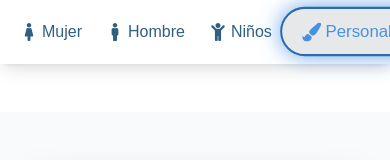
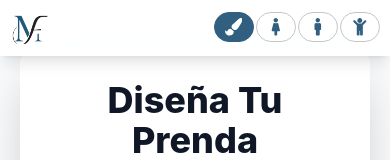
Before and after one commit to Isazaaa/meraqui_fashion, a React (Vite) app: page /customizePage in a window 390 px wide. Shown: the top 160 px of the page. Built offline with nearby package versions, Linux system fonts and the light colour scheme.

Commit message:
nuevo header, y layout corrregido

```diff
--- a/src/components/Layout.jsx
+++ b/src/components/Layout.jsx
@@ -1,18 +1,14 @@
-import React from 'react';
-import { Outlet } from 'react-router-dom';
-import Navbar from './Navbar';
-import Footer from './Footer';
+import React from "react";
+import { Outlet } from "react-router-dom";
+import Navbar from "./Navbar";
+import Footer from "./Footer";
 
 const Layout = () => {
   return (
     <>
       <Navbar />
-      {/* Ajusta el padding-top del main para compensar el header fijo y dinámico.
-          El valor 'pt-28' es un valor seguro que cubre la altura máxima del navbar.
-          En pantallas más pequeñas (md), el navbar es más pequeño, puedes ajustar si es necesario.
-          Considera la altura del navbar grande (aprox. h-28 = 112px) y la del navbar encogido (h-16 = 64px).
-      */}
-      <main className="min-h-[calc(100vh-12rem)] pt-28 md:pt-28">
+      {/* Elimina el padding-top solo en móvil, mantén en desktop/tablet */}
+      <main className="min-h-[calc(100vh-12rem)] pt-0 sm:pt-28">
         <Outlet />
       </main>
       <Footer />
@@ -24,7 +20,11 @@ const Layout = () => {
         target="_blank"
         rel="noopener noreferrer"
       >
-        <img src="https://upload.wikimedia.org/wikipedia/commons/thumb/6/6b/WhatsApp.svg/800px-WhatsApp.svg.png" alt="Contactar por WhatsApp" className="w-9 h-auto" />
+        <img
+          src="https://upload.wikimedia.org/wikipedia/commons/thumb/6/6b/WhatsApp.svg/800px-WhatsApp.svg.png"
+          alt="Contactar por WhatsApp"
+          className="w-9 h-auto"
+        />
       </a>
     </>
   );
--- a/src/components/Navbar.css
+++ b/src/components/Navbar.css
@@ -11,133 +11,154 @@ header:not(.scrolled-gradient)::after {
   display: flex;
   align-items: center;
   gap: 0.25rem; /* gap-1 en Tailwind */
-    font-family: 'Montserrat', sans-serif;
+  font-family: "Montserrat", sans-serif;
   font-weight: 500;
-    font-size: 1rem;
-    padding: 0.5rem 0.75rem; /* py-2 px-3 en Tailwind */
-    margin: 0 -0.75rem; /* -mx-3 en Tailwind, para compensar el padding */
-    border-radius: 0.375rem; /* rounded-md en Tailwind */
+  font-size: 0.95rem;
+  padding: 0.4rem 0.8rem; /* py-2 px-3 en Tailwind */
+  margin: 0;
+  border-radius: 9999px; /* Bordes redondos (pill shape) */
   position: relative;
-    overflow: hidden; /* Oculta el ::before cuando está fuera */
-    z-index: 0; /* Asegura que el ::before esté detrás del texto/icono */
   text-decoration: none; /* Quita el subrayado */
   color: #305f7f; /* text-blue-serene */
-    transition: color 0.3s ease; /* Transición para el color del texto */
-}
-
-/* Pseudo-elemento para el fondo animado */
-.nav-category-link::before {
-    content: '';
-    position: absolute;
-    top: 0;
-    left: 0;
-    width: 100%;
-    height: 100%;
-    background-color: #C2C6C8; /* light-gray-meraqui */
-    z-index: -1; /* Asegura que esté detrás del contenido */
-    transform: scaleX(0); /* Inicialmente invisible horizontalmente */
-    transform-origin: left; /* La expansión comienza desde la izquierda */
-    transition: transform 0.3s ease-out; /* Animación de expansión */
-    opacity: 0.3; /* Opacidad sutil */
+  background: #fff;
+  border: 1.5px solid #c2c6c8;
+  transition: all 0.2s;
+  min-width: 44px;
+  white-space: nowrap;
 }
 
 /* Estado hover */
-.nav-category-link:hover::before {
-    transform: scaleX(1); /* Se expande al 100% al hacer hover */
-    transform-origin: left;
-}
-
-/* Estado activo */
-.nav-category-link.active::before {
-    transform: scaleX(1); /* También se expande al 100% cuando está activo */
-    transform-origin: left;
-    background-color: #C2C6C8; /* Mismo color o ligeramente diferente si lo deseas */
-    opacity: 0.4; /* Ligeramente más opaco que el hover para distinguirlo */
+.nav-category-link:hover,
+.nav-category-link.active {
+  background: #305f7f;
+  color: #fff;
+  border-color: #305f7f;
 }
 
 /* Estilos para los iconos dentro del enlace */
 .nav-category-icon {
-    font-size: 1.125rem; /* text-lg */
-    transition: color 0.3s ease; /* Transición para el color del icono */
+  font-size: 1.1rem; /* text-lg */
+  transition: color 0.2s ease; /* Transición para el color del icono */
   color: #305f7f; /* text-blue-serene */
 }
 
-/* --- Estilos específicos para el botón "Personalizar" en el Navbar --- */
-.nav-category-link[href="/customizePage"] {
-    background-color: var(--blue-serene); /* Color principal: azul Meraqui */
-    color: var(--white-custom); /* Texto blanco */
-    padding: 0.6rem 1.2rem; /* Mantener padding para destacar */
-    border-radius: 9999px; /* Bordes redondos (pill shape) */
-    box-shadow: var(--shadow-md); /* Sombra inicial sutil */
-    transition: all 0.3s ease-in-out;
-    border: 2px solid var(--blue-serene); /* Borde azul inicial (mismo color que el fondo) */
-    /* Eliminar cualquier estilo de color o fondo que pudiera estar en la clase de Tailwind */
-    /* Dejamos las clases de Tailwind 'group' y 'hover:text-black-meraqui [&.active]:text-black-meraqui' en JSX
-       para el comportamiento general, pero el CSS específico sobrescribirá el color del texto. */
-    text-decoration: none; /* Asegurar que no tenga subrayado */
+/* Icono blanco en hover y activo para todos los botones del header */
+.nav-category-link:hover .nav-category-icon,
+.nav-category-link.active .nav-category-icon {
+  color: #fff !important;
+  transition: color 0.2s;
 }
 
-.nav-category-link[href="/customizePage"]:hover {
-    background-color: var(--white-custom); /* Fondo blanco al pasar el ratón */
-    color: var(--blue-serene); /* Texto azul al pasar el ratón */
-    border-color: var(--blue-serene-dark); /* Borde azul oscuro para un contraste */
-    transform: translateY(-2px) scale(1.02); /* Pequeño levantamiento y escalado */
-    box-shadow: 0 0 15px rgba(74, 144, 226, 0.6); /* Sombra con brillo azul para resaltar */
+/* Estilos para la zona izquierda del header en desktop/tablet */
+.navbar-left {
+  display: flex;
+  align-items: center;
+  gap: 18px;
 }
 
-.nav-category-link[href="/customizePage"].active {
-    background-color: var(--white-custom); /* Fondo blanco cuando está activo */
-    color: var(--blue-serene); /* Texto azul cuando está activo */
-    border-color: var(--blue-serene-dark); /* Borde azul oscuro para mantener el contraste */
-    box-shadow: 0 0 20px rgba(74, 144, 226, 0.8); /* Sombra más pronunciada al estar activo */
-    transform: scale(1.05); /* Más grande si está activo */
+.nav-personalizar {
+  background: #305f7f;
+  color: #fff;
+  border-radius: 9999px;
+  padding: 8px 18px;
+  font-weight: 600;
+  font-size: 1rem;
+  display: flex;
+  align-items: center;
+  gap: 7px;
+  border: none;
+  box-shadow: 0 2px 8px rgba(48, 95, 127, 0.08);
+  cursor: pointer;
+  transition: background 0.2s, color 0.2s;
 }
 
-/* Ajuste para el icono dentro del botón Personalizar */
-.nav-category-link[href="/customizePage"] .nav-category-icon {
-    color: var(--white-custom); /* Color blanco del icono por defecto */
-    transition: color 0.3s ease;
+.nav-personalizar:hover,
+.nav-personalizar.active {
+  background: #23405a;
+  color: #fff;
 }
 
-.nav-category-link[href="/customizePage"]:hover .nav-category-icon {
-    color: var(--blue-serene); /* Color azul del icono al pasar el ratón */
+.nav-personalizar .nav-category-icon {
+  color: #fff;
+  font-size: 1.1rem;
+  transition: color 0.2s;
 }
 
-.nav-category-link[href="/customizePage"].active .nav-category-icon {
-    color: var(--blue-serene); /* Color azul del icono cuando está activo */
+.navbar-slogan {
+  color: #305f7f;
+  font-size: 1rem;
+  font-weight: 600;
+  cursor: pointer;
+  animation: bounce-cta 1s infinite;
+  padding-left: 2px;
+  padding-right: 2px;
 }
 
-/* Ajuste para que el botón "Personalizar" se adapte cuando el navbar se encoge */
-header.scrolled-gradient .nav-category-link[href="/customizePage"] {
-    padding: 0.4rem 0.8rem; /* Ajustar padding cuando el navbar se encoge */
-    font-size: 0.9rem; /* Ajustar tamaño de fuente */
+@keyframes bounce-cta {
+  0%,
+  100% {
+    transform: translateY(0);
+  }
+  25% {
+    transform: translateY(-5px);
+  }
+  50% {
+    transform: translateY(0);
+  }
+  75% {
+    transform: translateY(-2px);
+  }
 }
 
-
-/* --- Regla para controlar los logos en móvil --- */
-@media (max-width: 768px) { /* Por ejemplo, para pantallas menores a md */
-    header .flex-2 .h-20.opacity-100 { /* Selecciona el logo grande cuando está visible */
-        opacity: 0 !important;
-        transform: scale(0) !important;
-        position: absolute !important; /* Asegura que no ocupe espacio */
+/* Elimina la regla .navbar-separator si existe */
+.navbar-separator {
+  display: none;
 }
 
-    header .flex-2 .h-10.opacity-0 { /* Selecciona el logo pequeño cuando está oculto */
-        opacity: 100 !important;
-        transform: scale(1) !important;
-        position: relative !important; /* Lo hace visible y ocupa su espacio normal */
+/* Responsive logo and nav for mobile only */
+@media (max-width: 639px) {
+  header {
+    padding-left: 2px !important;
+    padding-right: 2px !important;
+    height: 56px !important;
+  }
+  header > div {
+    min-width: 40px !important;
+    max-width: 56px !important;
+    height: 56px !important;
+  }
+  header img {
+    height: 32px !important;
+    max-height: 32px !important;
+  }
+  header nav {
+    gap: 2px !important;
+    padding-bottom: 2px !important;
+    overflow-x: auto !important;
+    scrollbar-width: thin;
+    scrollbar-color: #305f7f #e2e8f0;
+  }
+  .nav-category-link {
+    padding: 0.3rem 0.6rem !important;
+    font-size: 0.9rem !important;
+    min-width: 40px !important;
+  }
+  .nav-category-link span {
+    display: none !important;
+  }
 }
 
-    /* Asegúrate de que el contenedor del logo también tenga un tamaño adecuado en móvil */
-    header .flex-2 {
-        height: 40px; /* Altura fija para el logo pequeño */
-        width: auto;
+/* Responsive text: oculta texto en xs, muestra en sm+ */
+@media (max-width: 480px) {
+  .nav-category-link span {
+    display: none !important;
   }
-
-    /* Ajuste el padding del header para móvil si es necesario */
-    header:not(.scrolled) { /* Cuando no está scrolleado en móvil */
-        padding-top: 0.75rem; /* py-3 */
-        padding-bottom: 0.75rem; /* py-3 */
-        height: 64px; /* h-16 */
+  header {
+    padding-left: 2px;
+    padding-right: 2px;
   }
 }
+header {
+  padding-left: 2px;
+  padding-right: 2px;
+}
--- a/src/components/Navbar.jsx
+++ b/src/components/Navbar.jsx
@@ -2,8 +2,7 @@ import React, { useState, useEffect } from "react";
 import { Link, NavLink } from "react-router-dom";
 import LogoMf from "../assets/logoMF.png";
 import LogoMeraqui from "../assets/meraquilogo.png";
-
-import { FaFemale, FaMale, FaChild, FaPaintBrush } from "react-icons/fa"; // Importa FaPaintBrush
+import { FaFemale, FaMale, FaChild, FaPaintBrush } from "react-icons/fa";
 import "./Navbar.css";
 
 const Navbar = () => {
@@ -22,45 +21,89 @@ const Navbar = () => {
   }, []);
 
   return (
+    <>
+      {/* Header para móvil: TODO a la derecha, sin slogan ni separador */}
+      <header className="navbar-mobile fixed top-0 left-0 w-full z-[1000] bg-white/90 shadow-lg px-4 flex items-center justify-between h-14 sm:hidden">
+        <div className="flex-shrink-0 flex items-center justify-center w-14 h-14">
+          <img
+            src={LogoMf}
+            alt="Meraqui Fashion Logo"
+            className="h-8 w-auto mx-auto"
+            style={{ maxHeight: "32px" }}
+          />
+        </div>
+        <nav className="flex-1 flex items-center justify-end overflow-x-auto gap-2 pr-2">
+          <NavLink to="/customizePage" className="nav-category-link group">
+            <FaPaintBrush className="nav-category-icon" />
+          </NavLink>
+          <NavLink to="/categoria/mujer" className="nav-category-link group">
+            <FaFemale className="nav-category-icon" />
+          </NavLink>
+          <NavLink to="/categoria/hombre" className="nav-category-link group">
+            <FaMale className="nav-category-icon" />
+          </NavLink>
+          <NavLink to="/categoria/ninos" className="nav-category-link group">
+            <FaChild className="nav-category-icon" />
+          </NavLink>
+        </nav>
+      </header>
+
+      {/* Header para tablet/PC: Personalizar + slogan a la izquierda */}
       <header
         className={`
-      fixed top-0 left-0 w-full z-[1000] flex justify-between items-center
+        navbar-desktop fixed top-0 left-0 w-full z-[1000] flex justify-between items-center
         shadow-lg transition-all duration-500 ease-in-out
         ${
           scrolled
             ? "py-3 h-16 bg-white/80 backdrop-blur-md scrolled-gradient"
             : "py-8 h-28 bg-white/90"
         }
-      px-5 md:px-10
+        px-8 md:px-10
+        hidden sm:flex
       `}
       >
-      <div className="flex-1 flex justify-start items-center">
-        {/* Este div puede usarse para un futuro menú hamburguesa en móviles */}
+        {/* Botón Personalizar a la izquierda + slogan SOLO en desktop/tablet */}
+        <div className="flex-1 flex items-center navbar-left">
+          <NavLink
+            to="/customizePage"
+            className="nav-category-link nav-personalizar text-blue-serene hover:text-black-meraqui [&.active]:text-black-meraqui"
+          >
+            <FaPaintBrush className="nav-category-icon" />
+            <span>Personalizar</span>
+          </NavLink>
+          <span
+            className="navbar-slogan"
+            title="Haz clic aquí para personalizar tu prenda"
+          >
+            ¡Haz clic aquí y personaliza tu estilo!
+          </span>
         </div>
-
         <div className="flex-2 flex justify-center items-center overflow-hidden relative">
-        <Link to="/" className="flex justify-center items-center w-full h-full">
-          {/* Logo Meraqui (inicial, grande) */}
+          <Link
+            to="/"
+            className="flex justify-center items-center w-full h-full"
+          >
             <img
               src={LogoMeraqui}
               alt="Meraqui Fashion Logo Principal"
               className={`h-20 w-auto transition-all duration-500 ease-in-out-expo ${
-              scrolled ? "opacity-0 scale-0 absolute" : "opacity-100 scale-100"
+                scrolled
+                  ? "opacity-0 scale-0 absolute"
+                  : "opacity-100 scale-100"
               }`}
             />
-          {/* Logo MF (al scroll, pequeño) */}
             <img
               src={LogoMf}
               alt="Meraqui Fashion Logo Compacto"
               className={`h-10 w-auto transition-all duration-500 ease-in-out-expo ${
-              scrolled ? "opacity-100 scale-100" : "opacity-0 scale-0 absolute"
+                scrolled
+                  ? "opacity-100 scale-100"
+                  : "opacity-0 scale-0 absolute"
               }`}
             />
           </Link>
         </div>
-
         <nav className="flex-1 flex justify-end items-center gap-6 md:gap-10">
-        {/* Categoría Mujer */}
           <NavLink
             to="/categoria/mujer"
             className="nav-category-link group text-blue-serene hover:text-black-meraqui [&.active]:text-black-meraqui"
@@ -68,8 +111,6 @@ const Navbar = () => {
             <FaFemale className="nav-category-icon" />
             <span>Mujer</span>
           </NavLink>
-
-        {/* Categoría Hombre */}
           <NavLink
             to="/categoria/hombre"
             className="nav-category-link group text-blue-serene hover:text-black-meraqui [&.active]:text-black-meraqui"
@@ -77,8 +118,6 @@ const Navbar = () => {
             <FaMale className="nav-category-icon" />
             <span>Hombre</span>
           </NavLink>
-
-        {/* Categoría Niños */}
           <NavLink
             to="/categoria/ninos"
             className="nav-category-link group text-blue-serene hover:text-black-meraqui [&.active]:text-black-meraqui"
@@ -86,17 +125,9 @@ const Navbar = () => {
             <FaChild className="nav-category-icon" />
             <span>Niños</span>
           </NavLink>
-
-        {/* Botón Personalizar - ¡Estilos ahora solo desde CSS! */}
-        <NavLink
-          to="/customizePage"
-          className="nav-category-link group" // No se necesita 'text-blue-serene' aquí, ya se define en CSS
-        >
-          <FaPaintBrush className="nav-category-icon" />
-          <span>Personalizar</span>
-        </NavLink>
         </nav>
       </header>
+    </>
   );
 };
 
```
Lines whose indentation alone changed are shown as unchanged.
